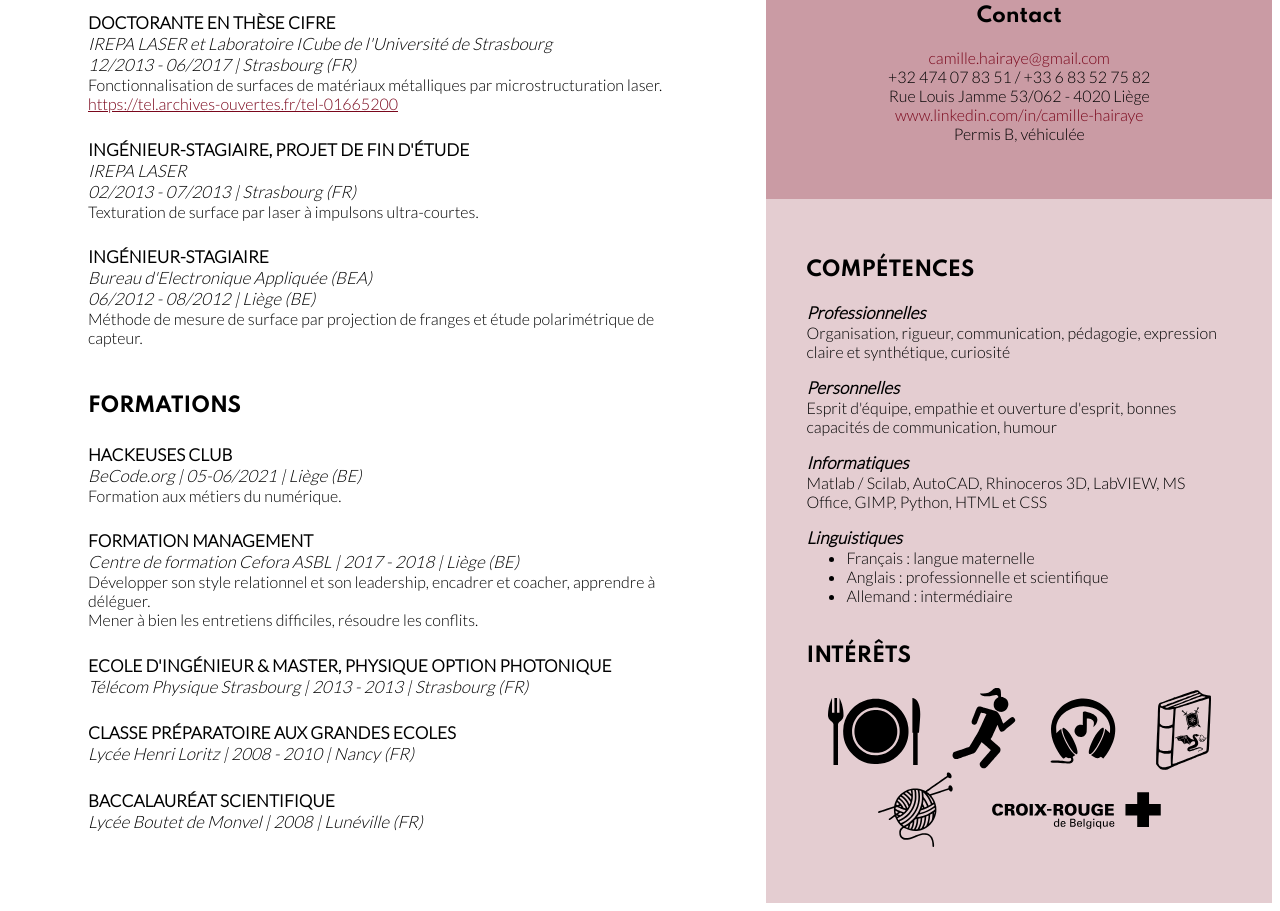
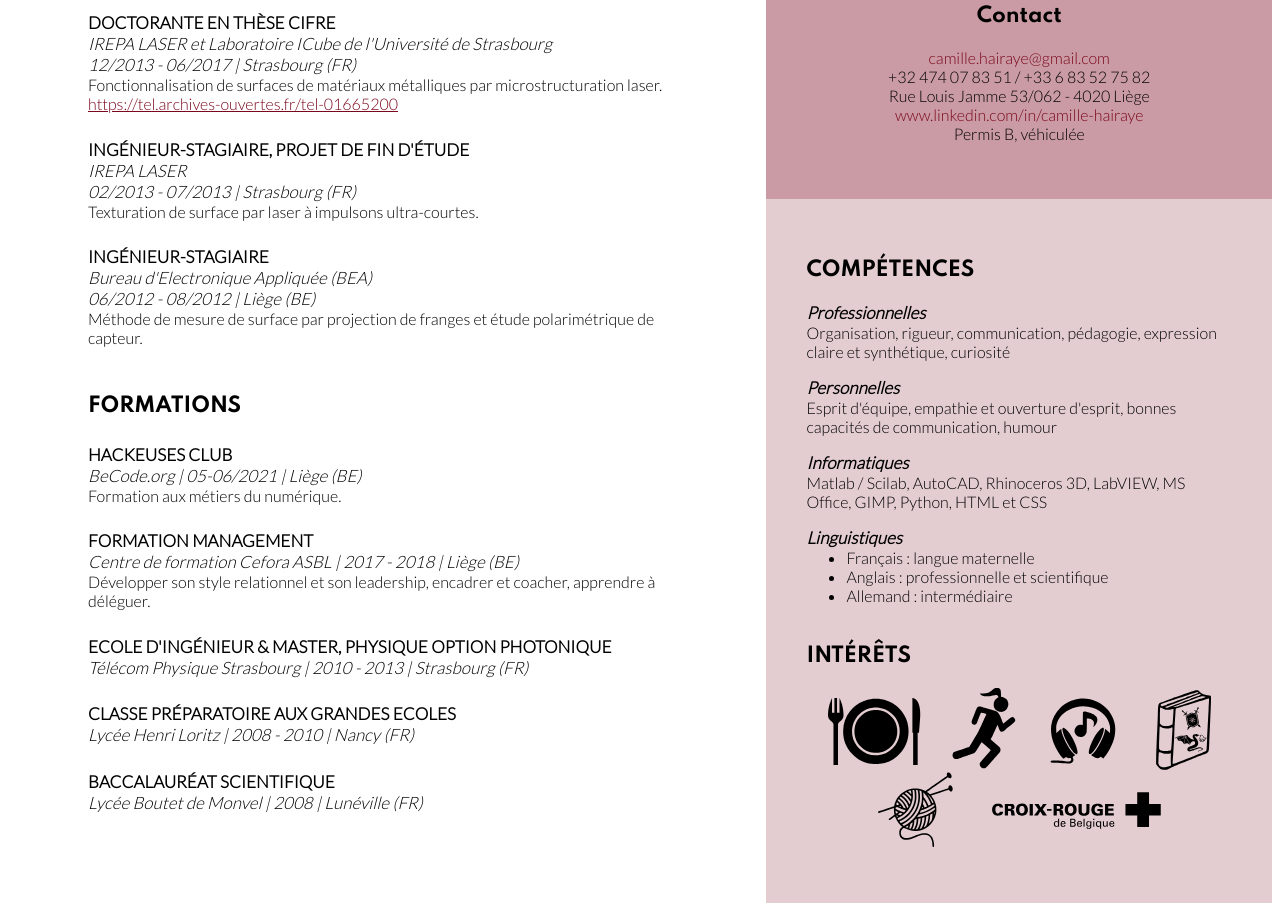
Before and after one commit to CHAmille-1990/CV_responsive, a plain HTML site: page index.html in a window 1280 px wide. Shown: the part 613-1524 px from the top of the page. Drawn offline with Linux system fonts and the light colour scheme.

Commit message:
Update index.html

```diff
--- a/index.html
+++ b/index.html
@@ -118,14 +118,13 @@
                     <div class="job_role">Formation Management</div>
                     <div class="society_date_place"> Centre de formation Cefora ASBL | 2017 - 2018 | Liège (BE) </div>
                     <div class="descrip">
-                        Développer son style relationnel et son leadership, encadrer et coacher, apprendre à déléguer. <br/>
-                        Mener à bien les entretiens difficiles, résoudre les conflits.
-                         <div>
-                    </p>
+                        Développer son style relationnel et son leadership, encadrer et coacher, apprendre à déléguer.
+                    <div>
+                </p>
 
                 <p>
                 <div class="job_role">Ecole d'ingénieur & MASTER, physique option photonique</div>
-                <div class="society_date_place"> Télécom Physique Strasbourg | 2013 - 2013 | Strasbourg (FR) </div>
+                <div class="society_date_place"> Télécom Physique Strasbourg | 2010 - 2013 | Strasbourg (FR) </div>
                 </p>
 
                 <p>
```
